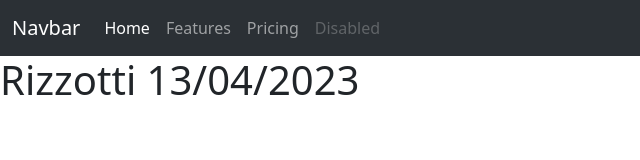
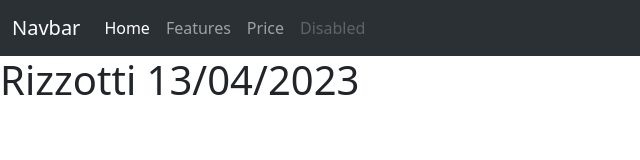
Before and after one commit to Lorenzo-Rizzotti-compiti-scuola/Rizzotti-Compito1, a plain HTML site: page index.html in a window 1280 px wide. Shown: the full height of the page, 0-640 px from the left. Drawn offline with nearby package versions, Linux system fonts and the light colour scheme.

Commit message:
Changed an element text in the navbar

```diff
--- a/index.html
+++ b/index.html
@@ -28,7 +28,7 @@
                         <a class="nav-link" href="#">Features</a>
                     </li>
                     <li class="nav-item">
-                        <a class="nav-link" href="#">Pricing</a>
+                        <a class="nav-link" href="#">Price</a>
                     </li>
                     <li class="nav-item">
                         <a class="nav-link disabled">Disabled</a>
```
